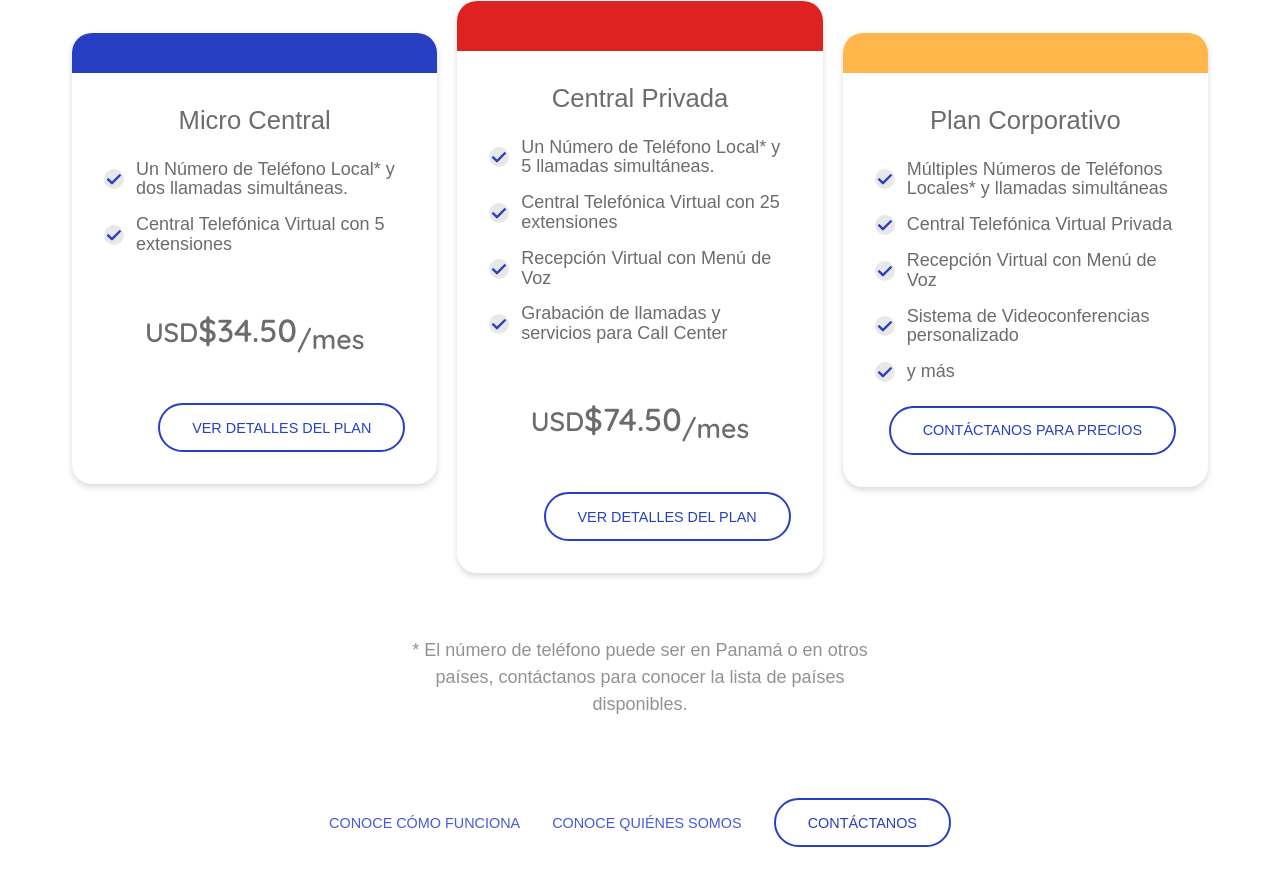
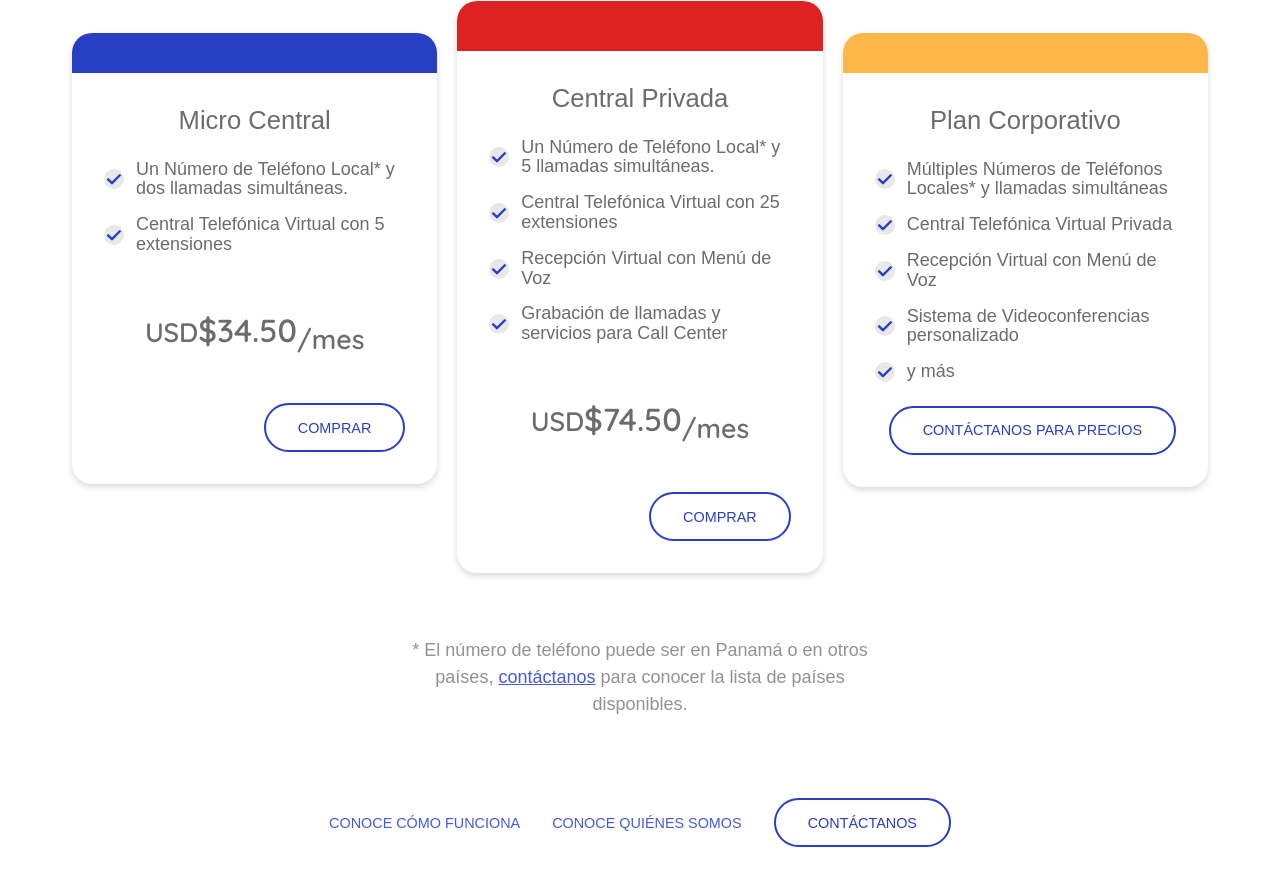
Before and after one commit to moitorrijos/llamame-online-gatsby, a Gatsby site: page /precios in a window 1280 px wide. Shown: the part 437-1322 px from the top of the page. Built offline with nearby package versions, Linux system fonts and the light colour scheme; Gatsby itself is replaced by a stand-in of ours; no server answers; a web font is replaced by a local one.

Commit message:
Change wordking in pricing cards.

```diff
--- a/src/components/pricing-cards.js
+++ b/src/components/pricing-cards.js
@@ -16,9 +16,9 @@ const PricingCards = () => (
         </h2>
         <PrimaryButton
           color="primary"
-          linkTo={`${process.env.GATSBY_WP_URL}/producto/micro-central`}
+          linkTo={`${process.env.GATSBY_WP_URL}/finalizar-compra/?add-to-cart=9`}
         >
-          Ver Detalles del Plan
+          Comprar
         </PrimaryButton>
       </div>
       <div className="pricing-card">
@@ -34,9 +34,9 @@ const PricingCards = () => (
         </h2>
         <PrimaryButton
           color="primary"
-          linkTo={`${process.env.GATSBY_WP_URL}/producto/central-privada`}
+          linkTo={`${process.env.GATSBY_WP_URL}/finalizar-compra/?add-to-cart=10`}
         >
-          Ver Detalles del Plan
+          Comprar
         </PrimaryButton>
       </div>
       <div className="pricing-card">
@@ -57,8 +57,9 @@ const PricingCards = () => (
     </div>
     <div className="asterisk">
       <p>
-        * El número de teléfono puede ser en Panamá o en otros países,
-        contáctanos para conocer la lista de países disponibles.
+        * El número de teléfono puede ser en Panamá o en otros países,{" "}
+        <Link to="/contactanos">contáctanos</Link> para conocer la lista de
+        países disponibles.
       </p>
     </div>
   </>
```
